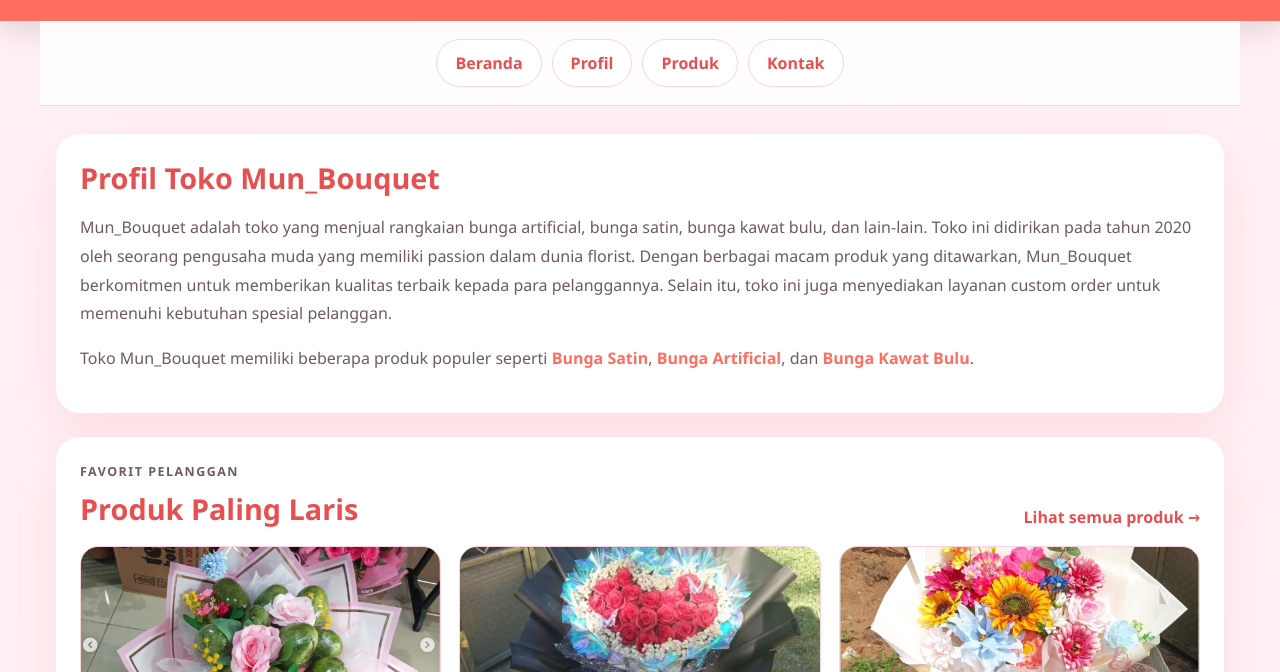
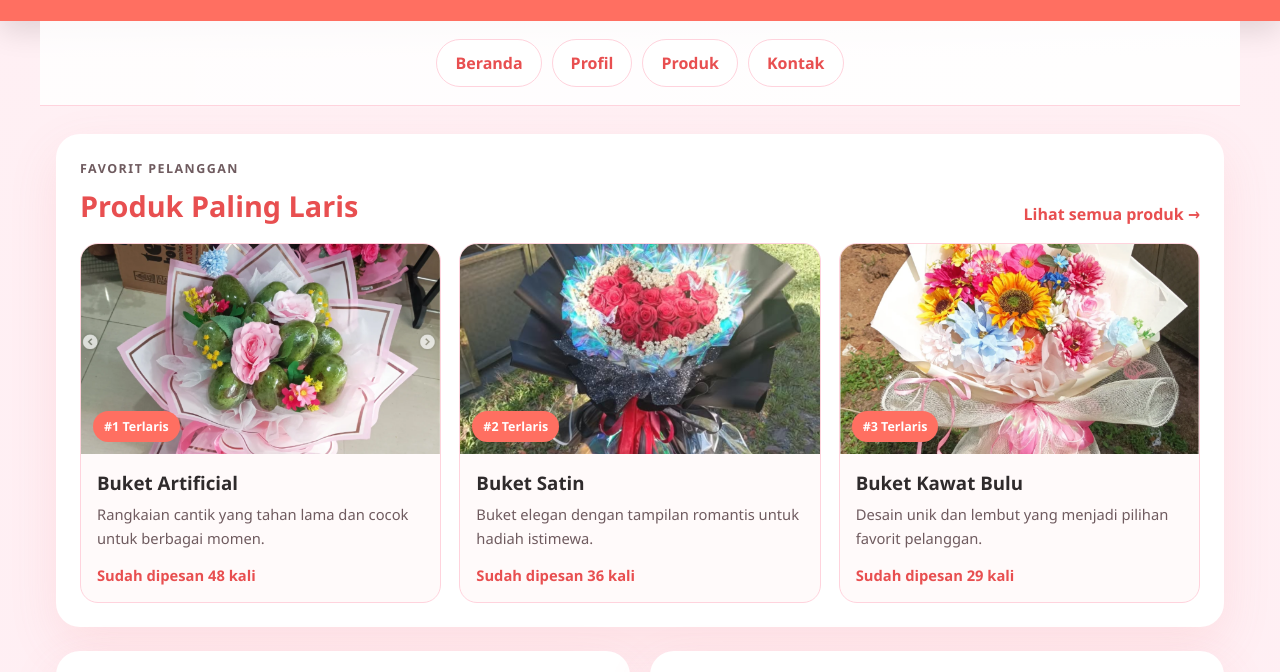
Before and after one commit to Lyxzen/Toko-Mun_Bouquet, a plain HTML site: page index.html in a window 1280 px wide. Shown: the part 98-770 px from the top of the page. Drawn offline with Linux system fonts and the light colour scheme.

Commit message:
Update index.html

```diff
--- a/index.html
+++ b/index.html
@@ -24,12 +24,6 @@
     </nav>
 
     <main class="content">
-        <section class="card">
-            <h2>Profil Toko Mun_Bouquet</h2>
-            <p>Mun_Bouquet adalah toko yang menjual rangkaian bunga artificial, bunga satin, bunga kawat bulu, dan lain-lain. Toko ini didirikan pada tahun 2020 oleh seorang pengusaha muda yang memiliki passion dalam dunia florist. Dengan berbagai macam produk yang ditawarkan, Mun_Bouquet berkomitmen untuk memberikan kualitas terbaik kepada para pelanggannya. Selain itu, toko ini juga menyediakan layanan custom order untuk memenuhi kebutuhan spesial pelanggan.</p>
-            <p>Toko Mun_Bouquet memiliki beberapa produk populer seperti <span class="highlight">Bunga Satin</span>, <span class="highlight">Bunga Artificial</span>, dan <span class="highlight">Bunga Kawat Bulu</span>.</p>
-        </section>
-
         <section class="card best-sellers">
             <div class="section-heading">
                 <div>
```
